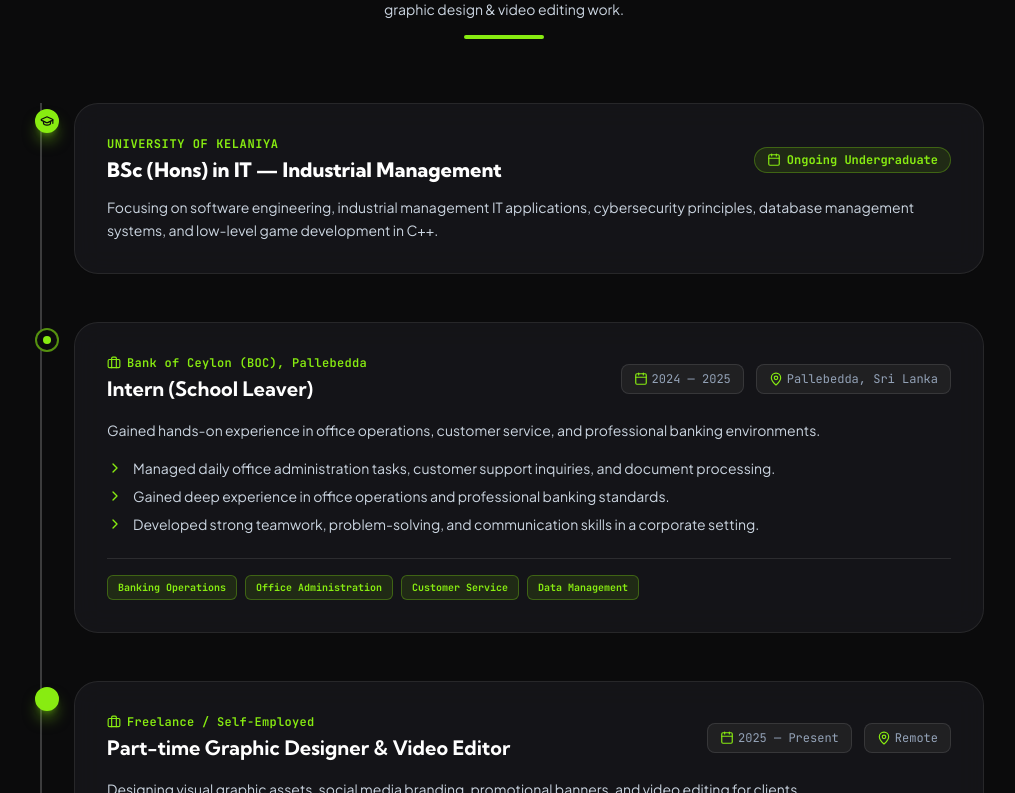
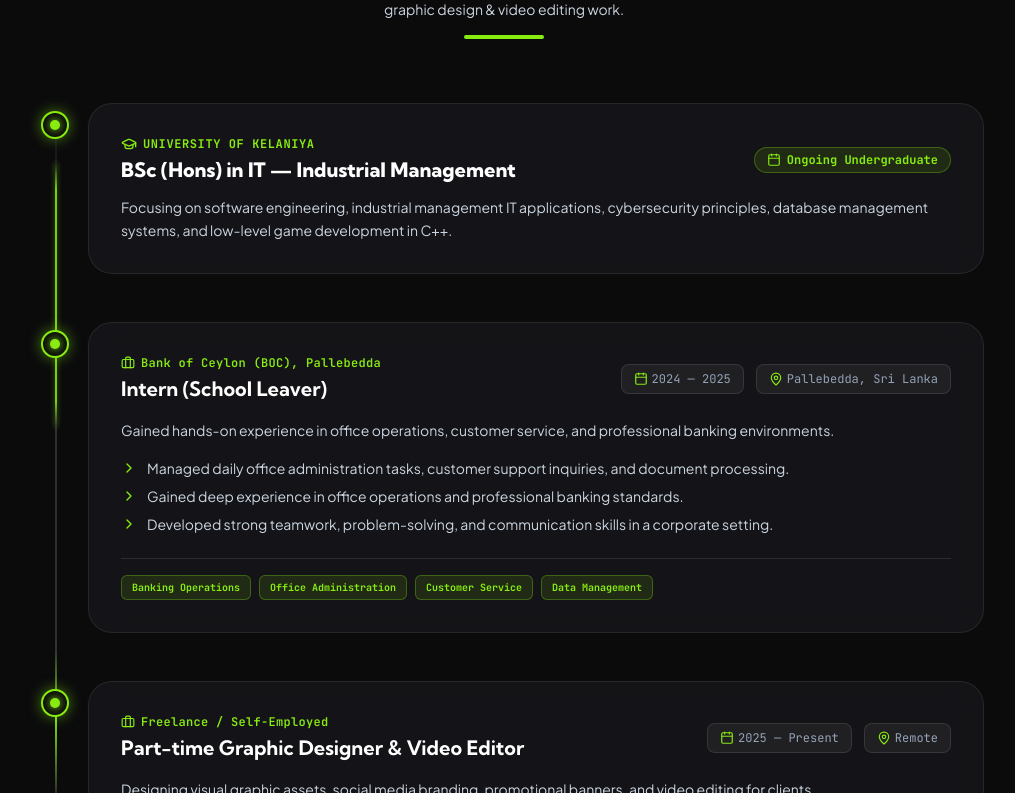
Before and after one commit to Kaveesha-V/My_-portfolio, a React (Vite) app: page / in a window 1280 px wide. Shown: the part 5787-6580 px from the top of the page, without its empty margins (136-1151 px from the left). Built offline with nearby package versions, Linux system fonts and the light colour scheme; no server answers; the database is empty.

Commit message:
Enhance timeline vertical connector line with smooth gradient fade, flowing light pulse, scroll reveal, and consistent node styling

```diff
--- a/src/components/sections/Timeline.tsx
+++ b/src/components/sections/Timeline.tsx
@@ -1,5 +1,5 @@
-import React from 'react';
-import { motion } from 'framer-motion';
+import React, { useRef } from 'react';
+import { motion, useScroll, useSpring } from 'framer-motion';
 import { AnimatedSection } from '../common/AnimatedSection';
 import type { Experience } from '../../types';
 import { Briefcase, Calendar, MapPin, ChevronRight, Folder, ExternalLink, GraduationCap } from 'lucide-react';
@@ -9,6 +9,19 @@ interface TimelineProps {
 }
 
 export const Timeline: React.FC<TimelineProps> = ({ experiences }) => {
+  const containerRef = useRef<HTMLDivElement>(null);
+
+  const { scrollYProgress } = useScroll({
+    target: containerRef,
+    offset: ['start 75%', 'end 50%'],
+  });
+
+  const scaleY = useSpring(scrollYProgress, {
+    stiffness: 100,
+    damping: 30,
+    restDelta: 0.001,
+  });
+
   return (
     <AnimatedSection id="experience" className="py-24 relative bg-[#0b0b0c]">
       <div className="max-w-5xl mx-auto px-4 sm:px-6 lg:px-8">
@@ -28,9 +41,41 @@ export const Timeline: React.FC<TimelineProps> = ({ experiences }) => {
         </div>
 
         {/* Vertical Timeline Container */}
-        <div className="relative pl-6 sm:pl-8 border-l-2 border-white/20 dark:border-white/20 border-slate-400 timeline-line space-y-12 ml-2 sm:ml-4">
+        <div ref={containerRef} className="relative pl-10 sm:pl-14 space-y-12 ml-1 sm:ml-2">
 
-          {/* Education Node */}
+          {/* Base vertical connector line with smooth top & bottom gradient fade */}
+          <div
+            className="absolute left-[15px] sm:left-[23px] top-3 bottom-3 w-[2px] pointer-events-none z-0"
+            style={{
+              background: 'linear-gradient(to bottom, transparent 0%, rgba(255, 255, 255, 0.15) 10%, rgba(255, 255, 255, 0.15) 90%, transparent 100%)'
+            }}
+          />
+
+          {/* Scroll-revealed active accent line */}
+          <motion.div
+            style={{
+              scaleY,
+              transformOrigin: 'top',
+              background: 'linear-gradient(to bottom, transparent 0%, rgba(136, 236, 17, 0.85) 10%, rgba(136, 236, 17, 0.85) 90%, transparent 100%)',
+              boxShadow: '0 0 10px rgba(136, 236, 17, 0.5)'
+            }}
+            className="absolute left-[15px] sm:left-[23px] top-3 bottom-3 w-[2px] pointer-events-none z-0"
+          />
+
+          {/* Continuous animated flowing light pulse */}
+          <div className="absolute left-[15px] sm:left-[23px] top-3 bottom-3 w-[2px] overflow-hidden pointer-events-none z-0">
+            <motion.div
+              animate={{ y: ['-100%', '350%'] }}
+              transition={{
+                duration: 3.5,
+                repeat: Infinity,
+                ease: 'linear',
+              }}
+              className="w-full h-36 bg-gradient-to-b from-transparent via-[#88EC11] to-transparent shadow-[0_0_12px_#88EC11] opacity-90"
+            />
+          </div>
+
+          {/* Node 1: Education (University of Kelaniya) */}
           <motion.div
             initial={{ opacity: 0, x: -30 }}
             whileInView={{ opacity: 1, x: 0 }}
@@ -38,14 +83,16 @@ export const Timeline: React.FC<TimelineProps> = ({ experiences }) => {
             transition={{ duration: 0.5 }}
             className="relative group"
           >
-            <div className="absolute -left-[31px] sm:-left-[39px] top-1.5 w-6 h-6 rounded-full border-2 bg-[#88EC11] border-[#88EC11] shadow-lg shadow-[#88EC11]/50 flex items-center justify-center">
-              <GraduationCap className="w-3.5 h-3.5 text-[#0b0b0c]" />
+            {/* Consistent Timeline Indicator Node */}
+            <div className="absolute left-[-25px] sm:left-[-33px] top-2 -translate-x-1/2 w-7 h-7 rounded-full border-2 border-[#88EC11] bg-[#0b0b0c] shadow-[0_0_14px_rgba(136,236,17,0.5)] flex items-center justify-center z-10 transition-transform duration-300 group-hover:scale-125">
+              <div className="w-2.5 h-2.5 rounded-full bg-[#88EC11] shadow-[0_0_8px_#88EC11]" />
             </div>
 
-            <div className="glass-card p-6 sm:p-8 rounded-3xl border border-[#88EC11]/30 bg-[#18181c]">
+            <div className="glass-card p-6 sm:p-8 rounded-3xl border border-[#88EC11]/30 bg-[#18181c] group-hover:border-[#88EC11]/50 transition-all">
               <div className="flex flex-col sm:flex-row sm:items-center justify-between gap-2 mb-3">
                 <div>
-                  <span className="text-xs font-mono-code text-[#88EC11] font-bold uppercase tracking-wider block">
+                  <span className="text-xs font-mono-code text-[#88EC11] font-bold uppercase tracking-wider flex items-center gap-1.5">
+                    <GraduationCap className="w-4 h-4 text-[#88EC11]" />
                     University of Kelaniya
                   </span>
                   <h3 className="text-xl font-extrabold text-white font-kumbh mt-1">
@@ -63,23 +110,19 @@ export const Timeline: React.FC<TimelineProps> = ({ experiences }) => {
             </div>
           </motion.div>
 
-          {/* Work Experiences */}
+          {/* Nodes 2 & 3: Work Experiences (Bank Internship & Freelance) */}
           {experiences.map((exp, index) => (
             <motion.div
               key={exp.id}
               initial={{ opacity: 0, x: -30 }}
               whileInView={{ opacity: 1, x: 0 }}
               viewport={{ once: true, margin: '-60px' }}
-              transition={{ duration: 0.5, delay: index * 0.15 }}
+              transition={{ duration: 0.5, delay: (index + 1) * 0.15 }}
               className="relative group"
             >
-              {/* Timeline Indicator Node */}
-              <div className={`absolute -left-[31px] sm:-left-[39px] top-1.5 w-6 h-6 rounded-full border-2 flex items-center justify-center transition-transform group-hover:scale-125 ${
-                exp.current
-                  ? 'bg-[#88EC11] border-[#88EC11] shadow-lg shadow-[#88EC11]/50'
-                  : 'bg-[#0b0b0c] border-[#88EC11]/60 text-[#88EC11]'
-              }`}>
-                <div className={`w-2 h-2 rounded-full ${exp.current ? 'bg-[#0b0b0c] animate-ping' : 'bg-[#88EC11]'}`} />
+              {/* Consistent Timeline Indicator Node */}
+              <div className="absolute left-[-25px] sm:left-[-33px] top-2 -translate-x-1/2 w-7 h-7 rounded-full border-2 border-[#88EC11] bg-[#0b0b0c] shadow-[0_0_14px_rgba(136,236,17,0.5)] flex items-center justify-center z-10 transition-transform duration-300 group-hover:scale-125">
+                <div className="w-2.5 h-2.5 rounded-full bg-[#88EC11] shadow-[0_0_8px_#88EC11]" />
               </div>
 
               {/* Card Container */}
```
